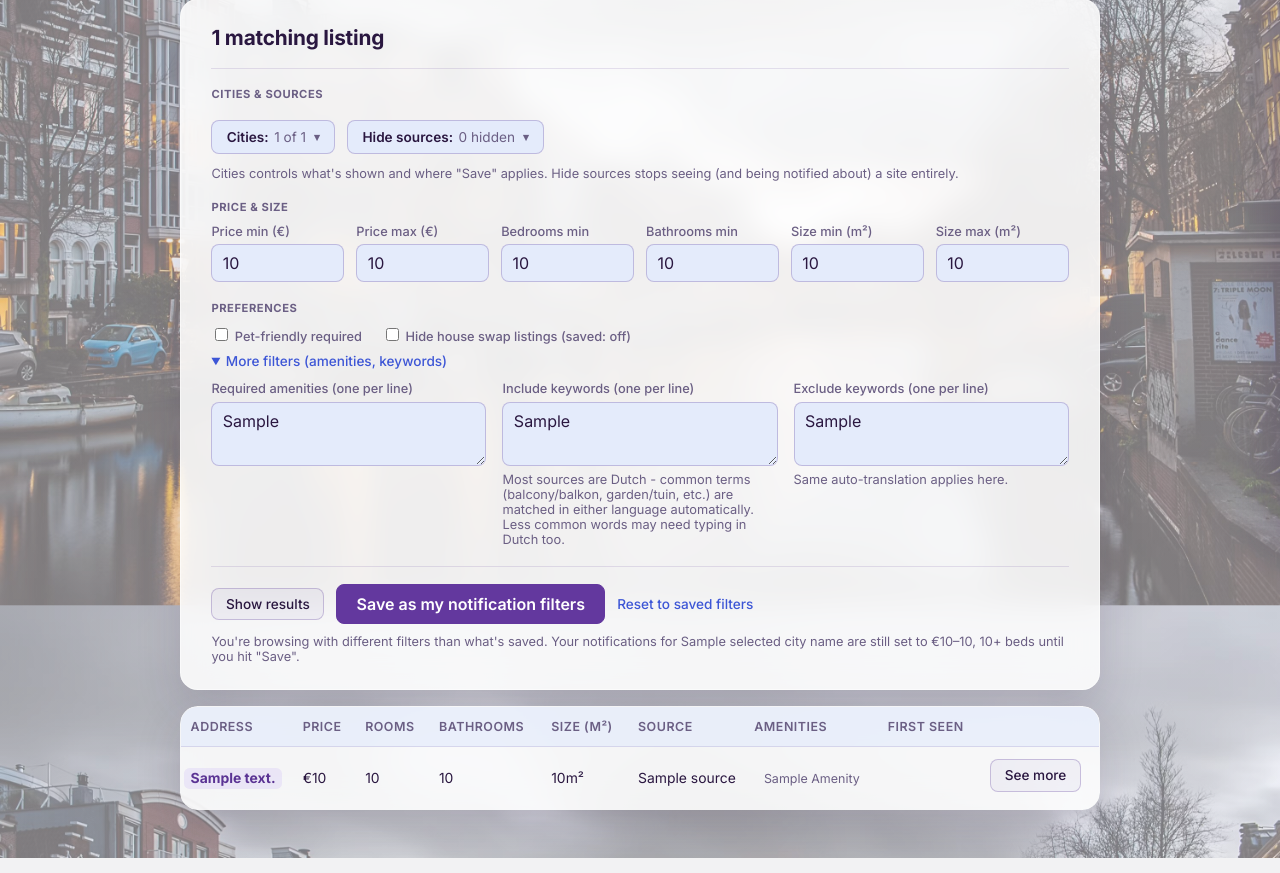
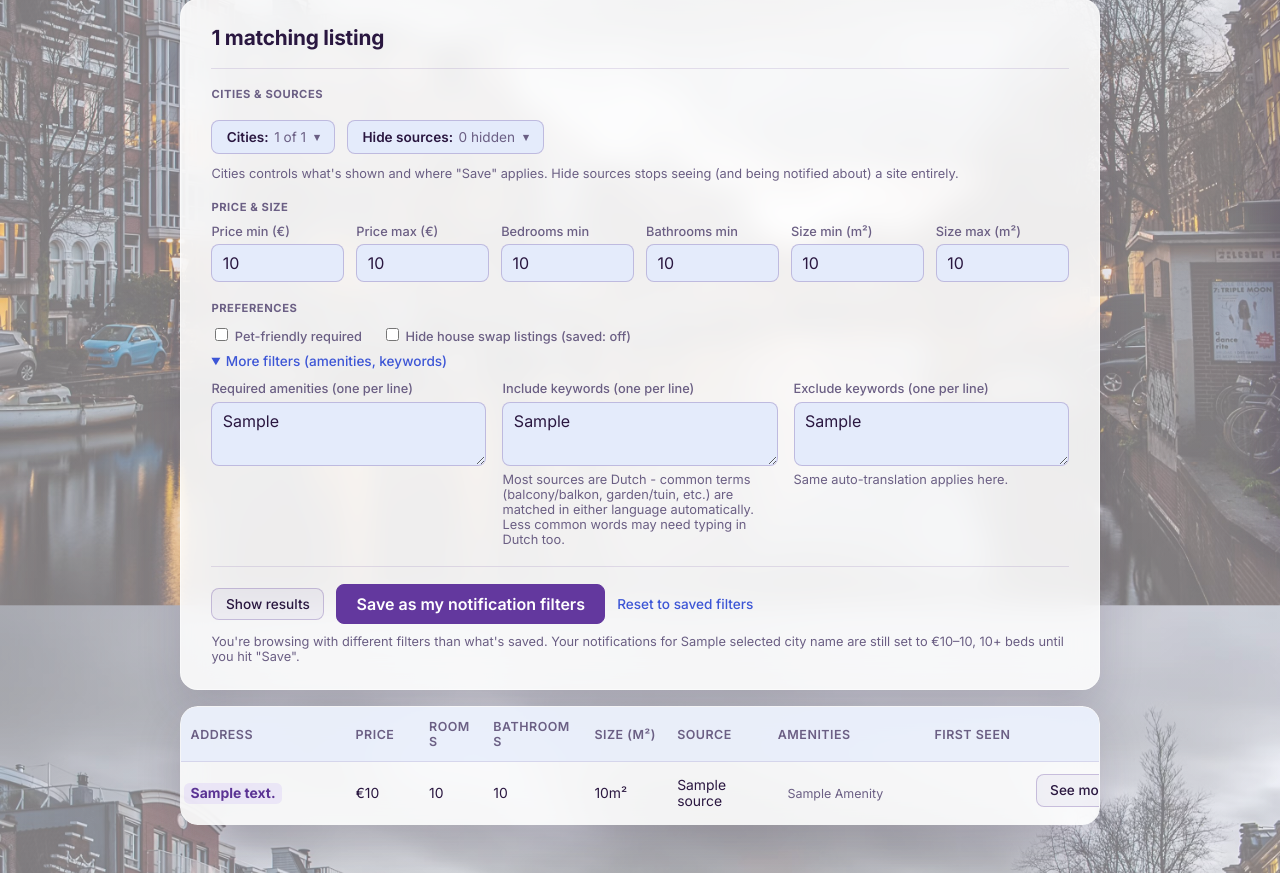
Before and after one commit to idquodest/huisjagers, a FastAPI app: template dashboard/templates/index.html in a window 1280 px wide. Shown: the part 248-1121 px from the top of the page. Run offline with FastAPI, Linux system fonts and the light colour scheme; the template is opened without the code that fills it: most values are stand-ins (such as "Sample title", 1, 10 or a date in 2020).

Commit message:
Use fixed table layout with calibrated column widths - auto layout kept overflowing unpredictably as new listing content arrived

```diff
--- a/dashboard/templates/base.html
+++ b/dashboard/templates/base.html
@@ -57,7 +57,7 @@
       box-shadow: 0 16px 45px rgba(42,23,64,0.16);
     }
     table {
-      width: 100%; border-collapse: collapse; background: var(--card);
+      width: 100%; table-layout: fixed; border-collapse: collapse; background: var(--card);
       backdrop-filter: blur(14px); -webkit-backdrop-filter: blur(14px);
       border: 1px solid rgba(255,255,255,0.5); border-radius: 1.1rem; overflow: hidden;
     }
--- a/dashboard/templates/index.html
+++ b/dashboard/templates/index.html
@@ -125,6 +125,10 @@
 
 <div class="table-scroll">
 <table>
+  <colgroup>
+    <col style="width: 18%"><col style="width: 8%"><col style="width: 7%"><col style="width: 11%">
+    <col style="width: 9%"><col style="width: 12%"><col style="width: 16%"><col style="width: 11%"><col style="width: 8%">
+  </colgroup>
   <thead>
     <tr>
       {% macro sort_th(col, label) -%}
```
